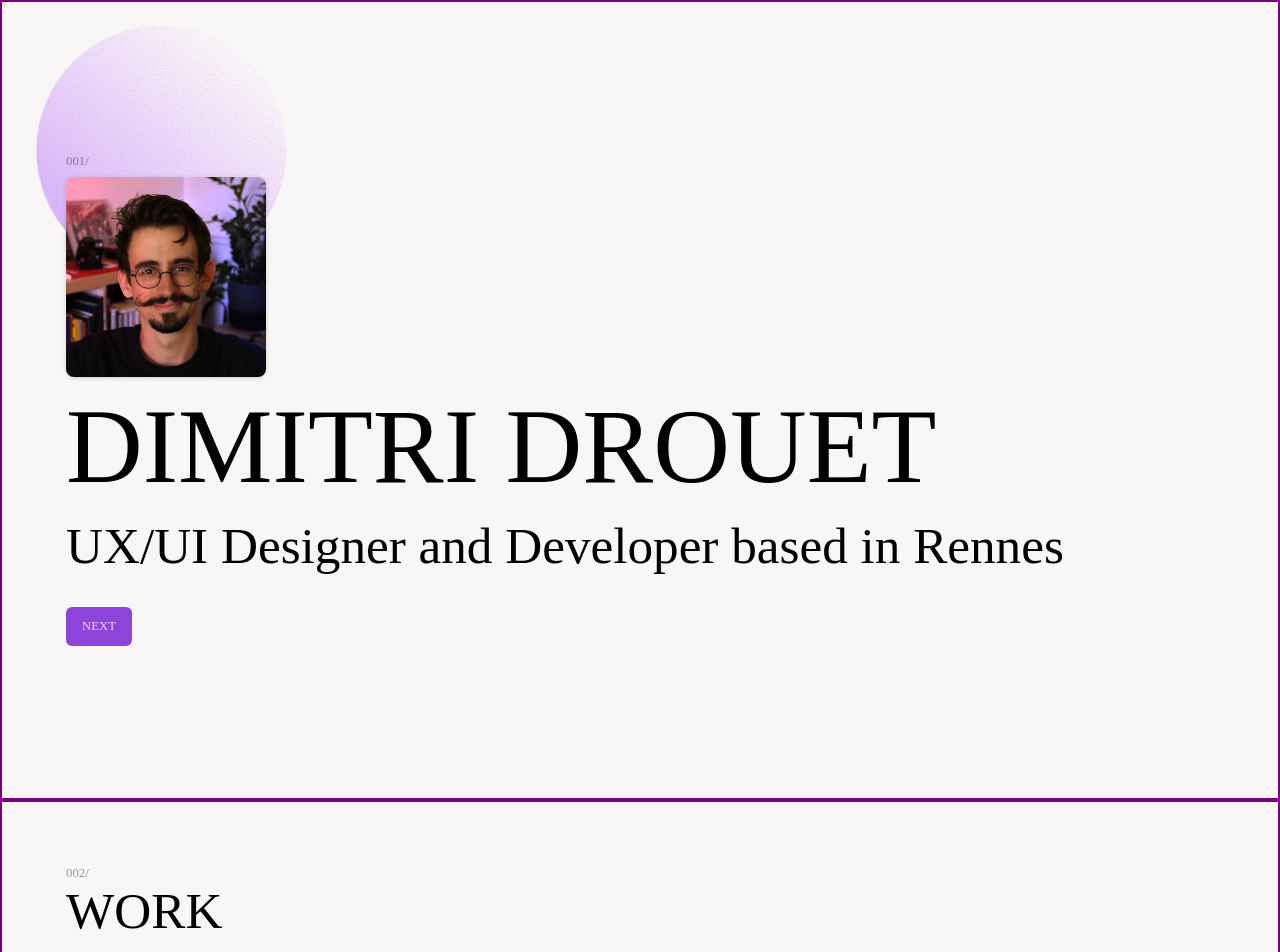
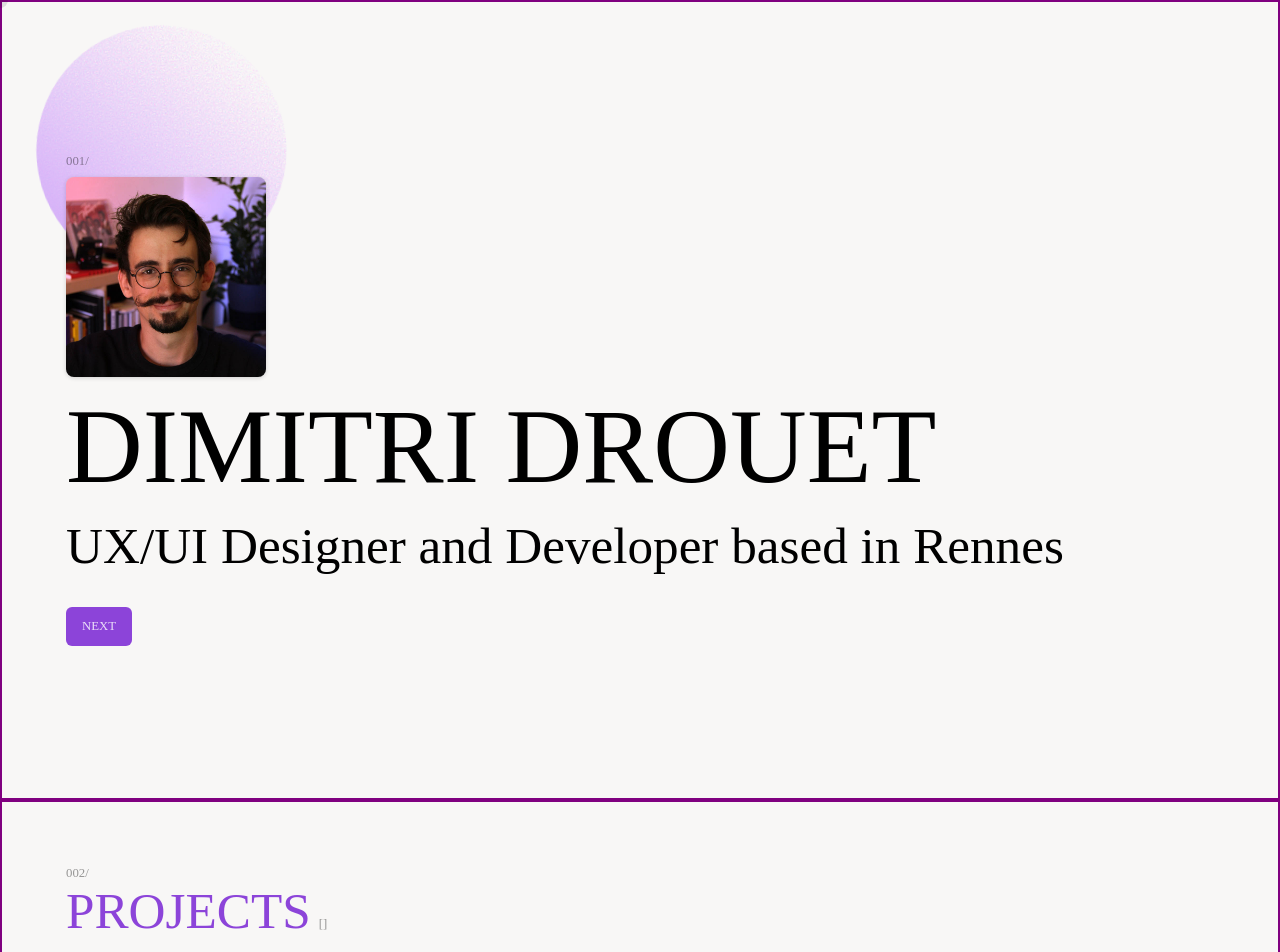
Before and after one commit to DindieWestWood/dimitridrouet.com, a React (Vite) app: page / in a window 1280 px wide. Shown: the top 952 px of the page. Built offline with nearby package versions, Linux system fonts and the light colour scheme.

Commit message:
Ajout du composant Project Selector

```diff
--- a/src/assets/scripts/utils.tsx
+++ b/src/assets/scripts/utils.tsx
@@ -5,6 +5,8 @@ export const CLASSES = {
   BACKGROUND: "background",
   HOVER_EFFECT: "hover-effect",
   ACTIVE_EFFECT: "active-effect",
+  ACTIVE: "active",
+  INDEX: "index",
   BACKGROUND_SHAPE: "background-shape"
 }
 
--- /dev/null
+++ b/src/component/project/selector/project-selector.scss
@@ -0,0 +1,21 @@
+@import "../../../assets/stylesheets/colors.scss";
+
+.prj-sel-container {
+  display: flex;
+  gap: .5rem;
+  align-items: baseline;
+
+  cursor: pointer;
+  opacity: .15;
+  transition: opacity 200ms ease-in-out;
+
+  &.active {
+    opacity: 1;
+    pointer-events: none;
+    h3 { color: $main-500; }
+  }
+
+  &:hover {
+    opacity: 1;
+  }
+}
--- /dev/null
+++ b/src/component/project/selector/project-selector.tsx
@@ -0,0 +1,22 @@
+import { CLASSES as GENERAL_CLASSES } from "../../../assets/scripts/utils";
+import "./project-selector.scss";
+
+export interface ProjectSelectorProps {
+  label: string,
+  active: boolean,
+  projectCount?: number
+}
+
+const CLASSES = {
+  CONTAINER: "prj-sel-container"
+}
+
+export default function ProjectSelector({label, active = false, projectCount}: ProjectSelectorProps) {
+
+  return (
+    <div className={`${CLASSES.CONTAINER} ${active? GENERAL_CLASSES.ACTIVE : ''}`}>
+      <h3>{label}</h3>
+      <p className={GENERAL_CLASSES.INDEX}>[{projectCount}]</p>
+    </div>
+  );
+}
--- a/src/pages/home-page/home-page.scss
+++ b/src/pages/home-page/home-page.scss
@@ -22,5 +22,5 @@
   display: flex;
   flex-direction: column;
   align-items: start;
-  gap: 1rem;
+  //gap: 1rem;
 }
--- a/src/pages/home-page/home-page.tsx
+++ b/src/pages/home-page/home-page.tsx
@@ -11,6 +11,7 @@ import DragAndDropContainer from "../../component/drag-and-drop/container/Drag-a
 import Button from "../../component/button/Button";
 import HoverEffect from "../../component/effects/hover-effect/hover-effect";
 import PROFILE_PICTURE from '../../assets/images/profile-picture.jpg';
+import ProjectSelector from "../../component/project/selector/project-selector";
 export interface PageProps extends CursorTriggerProps {}
 
 export function HomePageComponent({cursorRef}: PageProps) {
@@ -41,12 +42,9 @@ export function HomePageComponent({cursorRef}: PageProps) {
       <section className="home-work">
           <div className="project-grid">
             <div className="home-description">
-              <div>
                 <p className="index">002/</p>
-                <h3>Work</h3>
-              </div>
-              <p>6+ years of experience in the field of UX and UI working inside different organisations for various clients. I’m currently working as a freelance.</p>
-              <Button cursorRef={cursorRef}>See all project</Button>
+                <ProjectSelector label="Projects" active={true}/>
+                <ProjectSelector label="Lab" active={false}/>
             </div>
           </div>
       </section>
```
Also changed, not shown: 1 other file (tests, documents, lock files or other folders).
